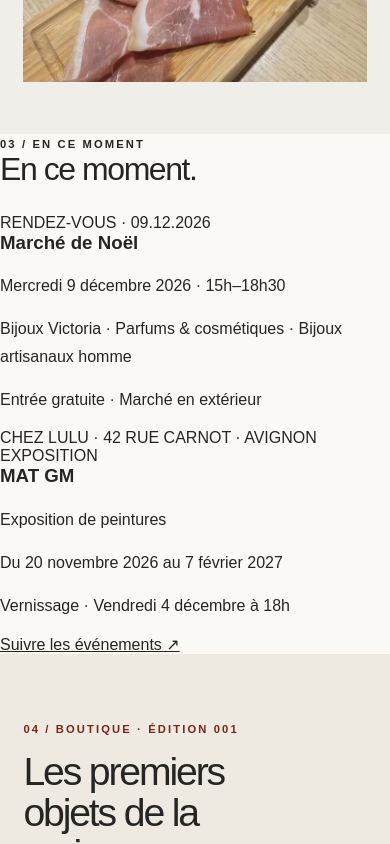
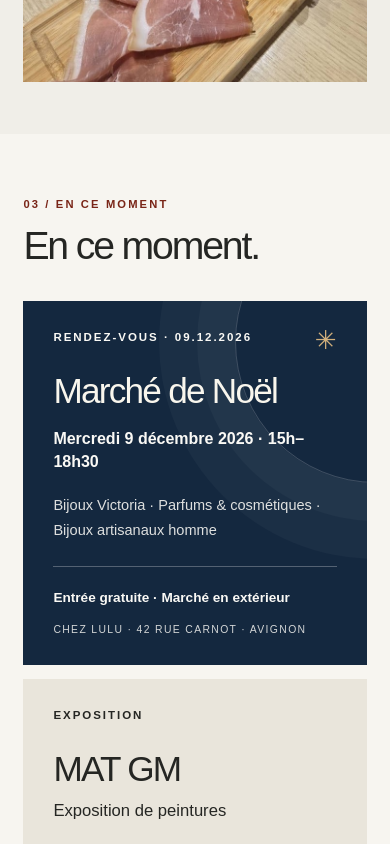
Before and after one commit to lambada46/chez-lulu-site, a Next.js app: page / in a window 390 px wide. Shown: the part 1920-2764 px from the top of the page. Built offline with nearby package versions, Linux system fonts and the light colour scheme.

Commit message:
Style Christmas market and exhibition as accessible responsive editorial cards

```diff
--- a/app/style.css
+++ b/app/style.css
@@ -722,3 +722,27 @@ footer a[aria-label="Chez Lulu sur Instagram"]:hover{color:#efc9bd}
 footer a[aria-label="Chez Lulu sur Instagram"]:focus-visible{outline:2px solid currentColor;outline-offset:4px}
 @media(max-width:980px){.shopPreviewGallery{grid-template-columns:1.4fr 1fr;grid-template-rows:repeat(3,minmax(0,1fr));aspect-ratio:1.4/1}.shopPreviewItem:first-child{grid-row:span 3}.shopPreviewItem:last-child{display:none;grid-column:auto}}
 @media(max-width:680px){.shopPreview{padding:65px 0 66px}.shopPreviewHeader{padding:0 6%;margin-bottom:25px}.shopPreviewHeader h2{font-size:clamp(2.45rem,10vw,3.5rem);max-width:12ch}.shopPreviewLink{display:none}.shopPreviewGallery{display:flex;gap:12px;overflow-x:auto;scroll-snap-type:x mandatory;scroll-padding:6%;padding:0 6% 12px;aspect-ratio:auto;scrollbar-width:thin}.shopPreviewItem,.shopPreviewItem:first-child,.shopPreviewItem:last-child{display:block;flex:0 0 72%;height:auto;aspect-ratio:4/5;scroll-snap-align:start;grid-column:auto;grid-row:auto}.shopPreviewMobileLink{margin:23px 6% 0;display:inline-flex}}
+
+
+/* What's on: keep recurring exhibition and one-day market distinct. */
+.currentEvents{background:#f7f5f0;padding:clamp(62px,8vw,106px) 7%}
+.currentEventsHeading{margin-bottom:33px}
+.currentEventsHeading .eyebrow{color:var(--accent)}
+.currentEventsHeading h2{font-size:clamp(2.45rem,4.6vw,4.7rem);margin:13px 0 0;letter-spacing:-.055em}
+.currentEventsGrid{display:grid;grid-template-columns:minmax(0,1.12fr) minmax(0,1fr);gap:20px;align-items:stretch}
+.currentEventCard{padding:clamp(28px,4vw,54px);display:flex;flex-direction:column;min-width:0}
+.currentEventMarket{background:#14283f;color:#faf9f5;position:relative;overflow:hidden}
+.currentEventMarket:before{content:"";position:absolute;pointer-events:none;right:-65px;top:-100px;width:280px;height:280px;border:1px solid #ffffff2e;border-radius:50%;box-shadow:0 0 0 38px #ffffff08,0 0 0 76px #ffffff08}
+.currentEventMarket:after{content:"✳";position:absolute;top:24px;right:30px;color:#d2b07c;font-size:26px}
+.currentEventExhibition{background:#e9e5db;color:var(--ink)}
+.currentEventCategory{font-size:.72rem;letter-spacing:.17em;font-weight:700;position:relative}
+.currentEventCard h3{font-size:clamp(2.2rem,3.55vw,4.1rem);line-height:1.03;letter-spacing:-.05em;font-weight:400;margin:36px 0 22px;position:relative}
+.currentEventMarket h3{color:#f9f6ed}
+.currentEventDate{font-size:clamp(1rem,1.4vw,1.2rem);font-weight:600;margin-bottom:20px;line-height:1.45}
+.currentEventDetails{font-size:.91rem;line-height:1.7;max-width:39ch;margin-bottom:23px;opacity:.88}
+.currentEventAccess{font-weight:700;font-size:.85rem;border-top:1px solid #ffffff45;padding-top:19px;margin:auto 0 15px}
+.currentEventLocation{font-size:.65rem;letter-spacing:.13em;opacity:.83}
+.currentEventSubtitle{font-size:1.04rem;margin:-8px 0 20px}
+.currentEventInstagram{display:inline-flex;align-self:flex-start;margin-top:auto;padding:14px 0 5px;border-bottom:1px solid var(--accent);font-size:.88rem;text-decoration:none}
+.currentEventInstagram:hover{color:var(--accent)}
+@media(max-width:750px){.currentEvents{padding:60px 6%}.currentEventsGrid{grid-template-columns:1fr;gap:14px}.currentEventCard{padding:30px;min-height:310px}.currentEventCard h3{margin:30px 0 18px}.currentEventMarket:before{right:-150px}}
```
